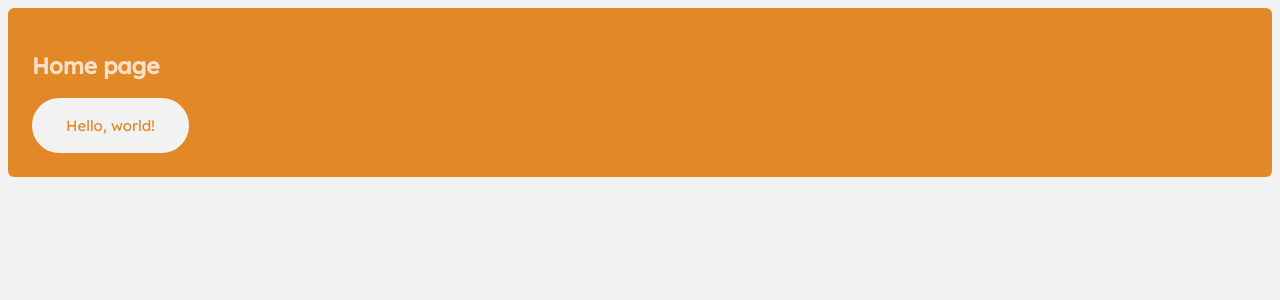
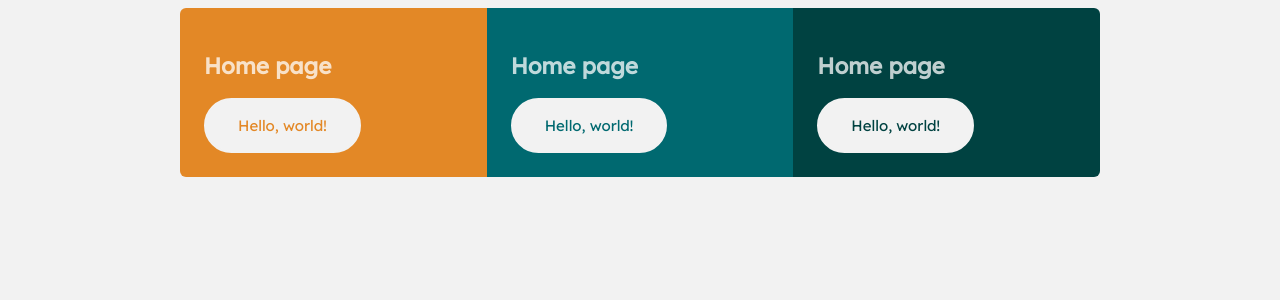
Before and after one commit to lethiandev/fm-three-column-cards, a Vue app: page / in a window 1280 px wide. Shown: the top 300 px of the page. Built offline with nearby package versions, Linux system fonts and the light colour scheme.

Commit message:
Add basic grid layout module

```diff
--- a/src/pages/HomePage.tsx
+++ b/src/pages/HomePage.tsx
@@ -1,16 +1,27 @@
 import { defineComponent } from 'vue'
 import VButton from '@/components/VButton'
 import VCard from '@/components/VCard'
+import styles from '@/scss/layout.module.scss'
 
 export default defineComponent({
   name: 'Home',
   setup() {
     return () => (
-      <main>
-        <VCard variant="first">
-          <h1>Home page</h1>
-          <VButton variant="first">Hello, world!</VButton>
-        </VCard>
+      <main class={styles.container}>
+        <div class={styles.columns}>
+          <VCard variant="first">
+            <h1>Home page</h1>
+            <VButton variant="first">Hello, world!</VButton>
+          </VCard>
+          <VCard variant="second">
+            <h1>Home page</h1>
+            <VButton variant="second">Hello, world!</VButton>
+          </VCard>
+          <VCard variant="third">
+            <h1>Home page</h1>
+            <VButton variant="third">Hello, world!</VButton>
+          </VCard>
+        </div>
       </main>
     )
   },
--- /dev/null
+++ b/src/scss/layout.module.scss
@@ -0,0 +1,10 @@
+.columns {
+  display: grid;
+  grid-template: 1fr 1fr 1fr;
+  grid-auto-flow: column;
+}
+
+.container {
+  margin: 0 auto;
+  max-width: 920px;
+}
```
